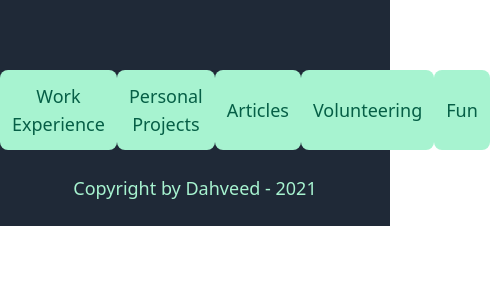
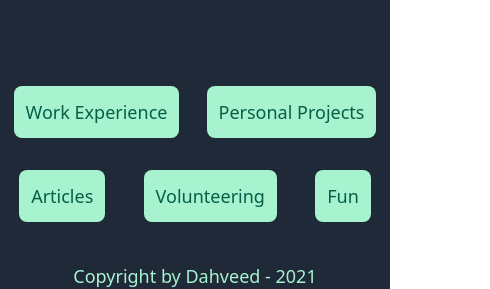
Before and after one commit to DavidIsrawi/Portfolio, a React (Create React App) app: page / in a window 390 px wide. Shown: the part 818-1107 px from the top of the page, 490 px wide, since content can reach past the window. Before the commit the page ends 1044 px from the top, so only its background shows below. Built offline with nearby package versions, Linux system fonts and the light colour scheme.

Commit message:
small screens flex plus accent coloring

```diff
--- a/src/Toolbar.tsx
+++ b/src/Toolbar.tsx
@@ -18,7 +18,7 @@ interface ToolbarButtonProps {
 
 const ToolbarButton = (props: ToolbarButtonProps) => {
     return (
-        <button className="px-2 pb-1 border-transparent transition-all duration-400 border-b-4 hover:border-current focus:border-current">
+        <button className="px-2 pb-1 border-transparent transition-all duration-400 border-b-4 hover:border-accent focus:border-accent">
             {props.title}
         </button>
     )
--- a/src/TypeOfContent.tsx
+++ b/src/TypeOfContent.tsx
@@ -16,7 +16,7 @@ export const ContentTypeSelectors = (props: ContentTypeSelectorsProps) => {
     }
 
     return (
-        <section className="flex justify-around dark:text-primary text-light">
+        <section className="flex flex-wrap justify-around dark:text-primary text-light">
             {
                 props.contentTypes.map(contentType => {
                     return <ContentButton selectContent={SelectTypeAndContent} buttonText={contentType.type} isSelected={selectedType===contentType.type}/>
@@ -33,11 +33,11 @@ interface ContentButtonProps {
 }
 
 const ContentButton = (props: ContentButtonProps) => {
-    const selectedClasses = props.isSelected ? "border-accent border-2" : ""
+    const selectedClasses = props.isSelected ? "bg-accent text-light" : "bg-primary dark:bg-secondary hover:bg-green-900 focus:bg-green-900"
     console.log(props.isSelected)
     return (
         <button onClick={() => props.selectContent(props.buttonText)}
-        className={"p-3 mx-min flex items-center rounded-lg justify-center bg-primary dark:bg-secondary hover:bg-green-900 transition duration-200 ease-in-out transform hover:-translate-y-1 hover:scale-110 " + selectedClasses}>
+        className={"p-3 mx-min my-4 md:my-0 flex items-center rounded-lg justify-center transition duration-200 ease-in-out transform hover:-translate-y-1 hover:scale-110 focus:-translate-y-1 focus:scale-110 " + selectedClasses}>
             {props.buttonText}
         </button>
     )
```
